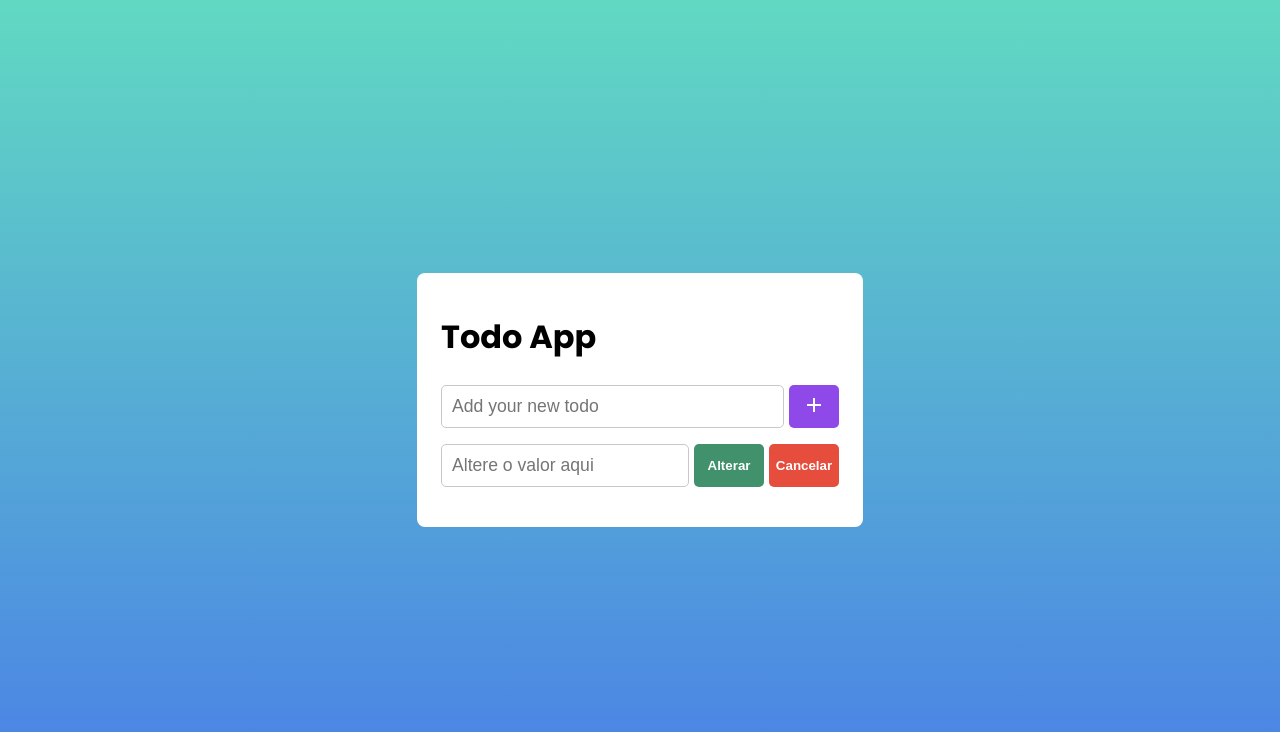
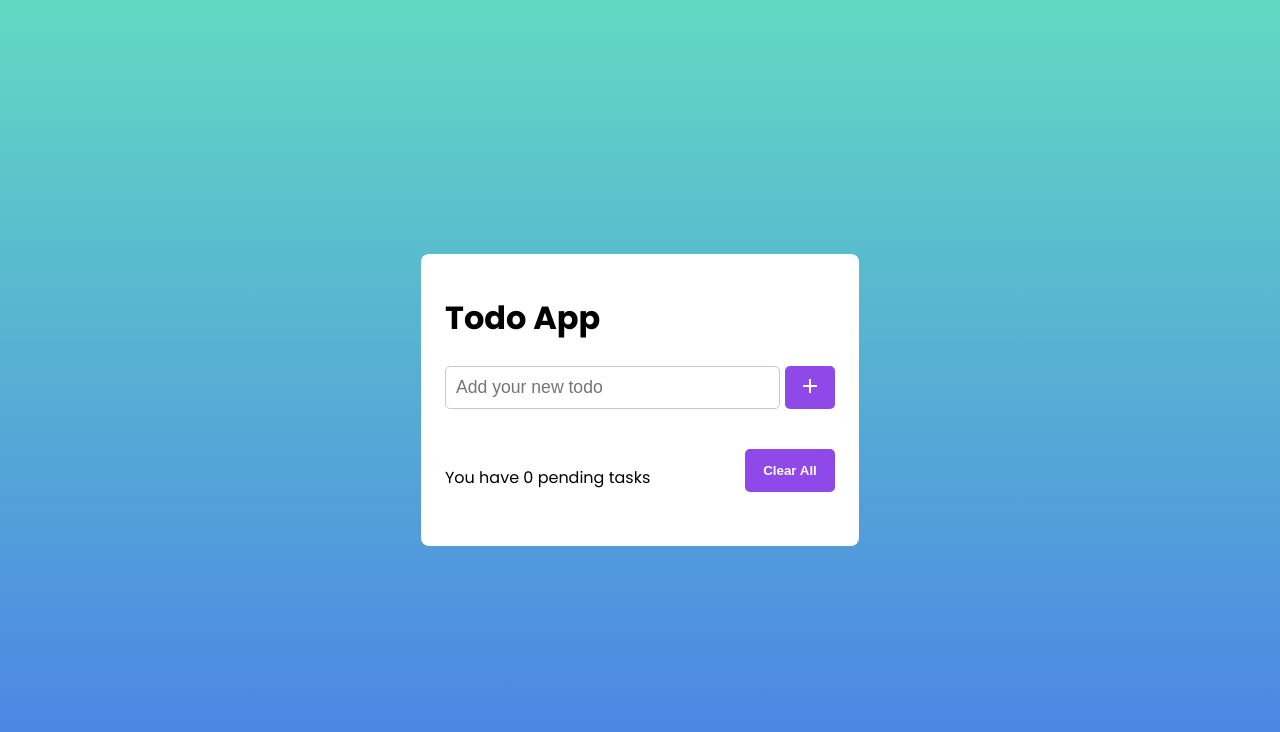
Before and after one commit to BrunoAraujooDev/TodoList-Angular, an Angular app: page / in a window 1280 px wide. Shown: the top 732 px of the page. Built offline with nearby package versions, Linux system fonts and the light colour scheme.

Commit message:
pequeno ajuste no valor da variavel toggle

```diff
--- a/src/app/app.component.ts
+++ b/src/app/app.component.ts
@@ -10,7 +10,7 @@ import { CmpListaComponent } from './cmp-lista/cmp-lista.component';
 export class AppComponent  {
   title = 'projectToDoList';
 
-  toggle: boolean = false;
+  toggle: boolean = true;
   indice!: number
 
   @ViewChild('alteracao')
```
